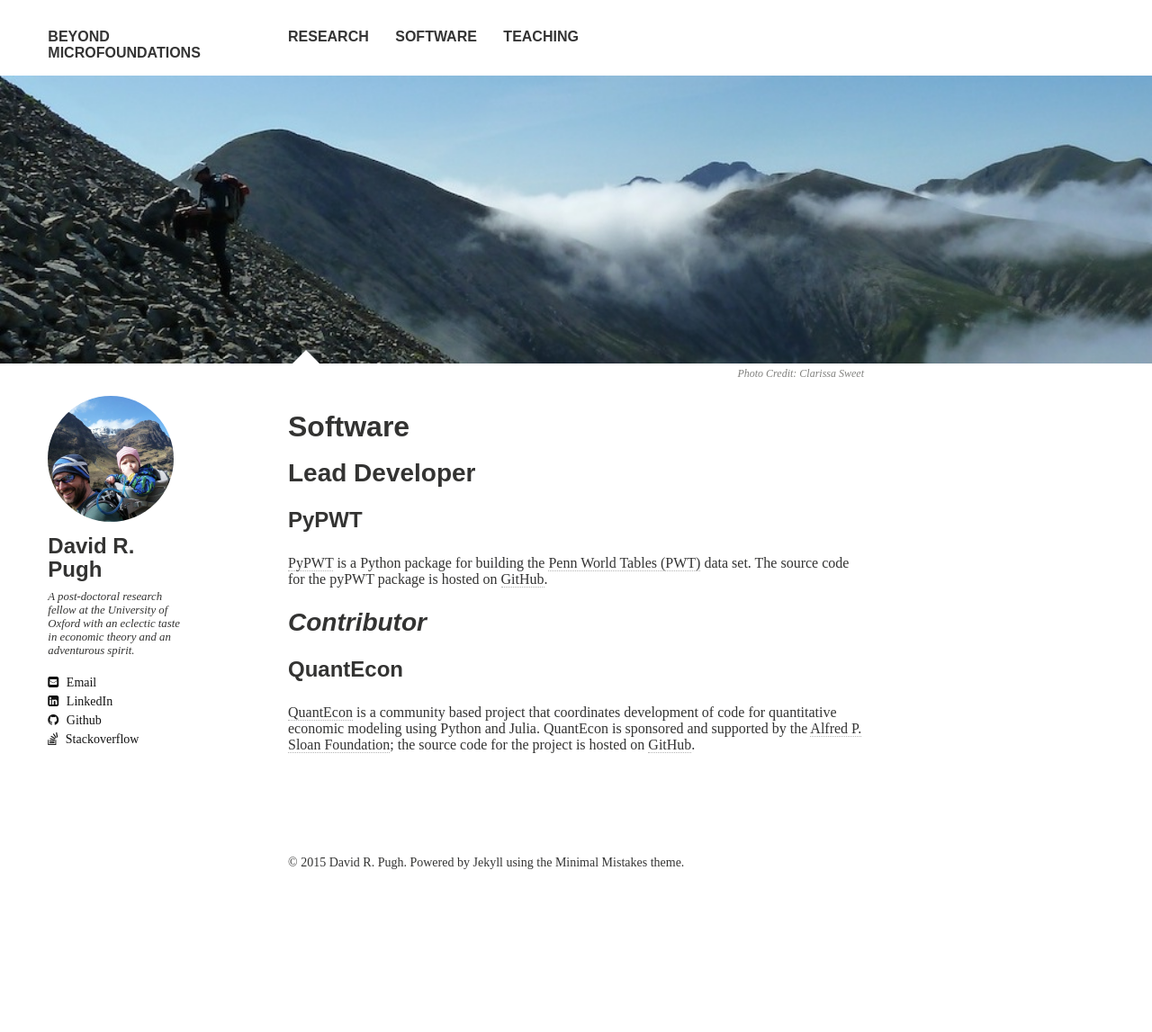
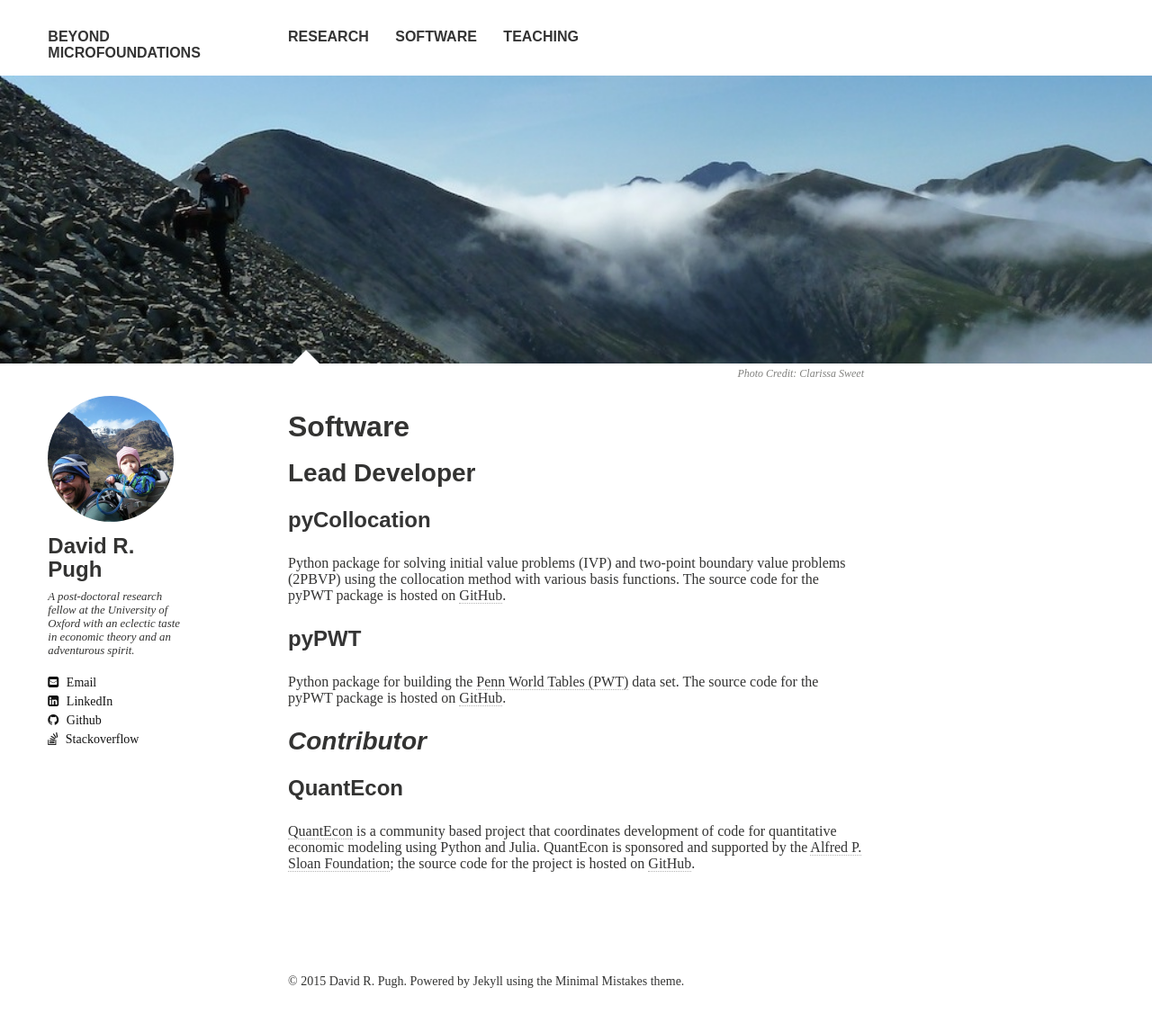
Before and after one commit to Lcpssm/davidrpugh.github.io, a Jekyll site: the page built from software/index.md, in a window 1280 px wide. Shown: the whole page at 90% size. Built offline with Jekyll 4.4.1, drawn with Linux system fonts in a browser that asks for light colours; nearby versions of some CDN libraries; some web fonts are replaced; before the commit the page ends 1015 px from its top, so only the background shows below that.

Commit message:
Updated the index page and fixed some typos.

```diff
--- a/software/index.md
+++ b/software/index.md
@@ -12,8 +12,11 @@ image:
 
 ## Lead Developer
 
-### PyPWT
-[PyPWT](/software/pypwt) is a Python package for building the [Penn World Tables (PWT)](http://www.rug.nl/research/ggdc/data/penn-world-table) data set. The source code for the pyPWT package is hosted on [GitHub](https://github.com/davidrpugh/penn-world-tables).
+### [pyCollocation](/software/pyCollocation)
+Python package for solving initial value problems (IVP) and two-point boundary value problems (2PBVP) using the collocation method with various basis functions. The source code for the pyPWT package is hosted on [GitHub](https://github.com/davidrpugh/pyCollocation).
+
+### [pyPWT]((/software/pypwt))
+Python package for building the [Penn World Tables (PWT)](http://www.rug.nl/research/ggdc/data/penn-world-table) data set. The source code for the pyPWT package is hosted on [GitHub](https://github.com/davidrpugh/penn-world-tables).
 
 ## *Contributor*
 
```
Also changed, not shown: software/pyCollocation/index.md (+3 -6 lines).
